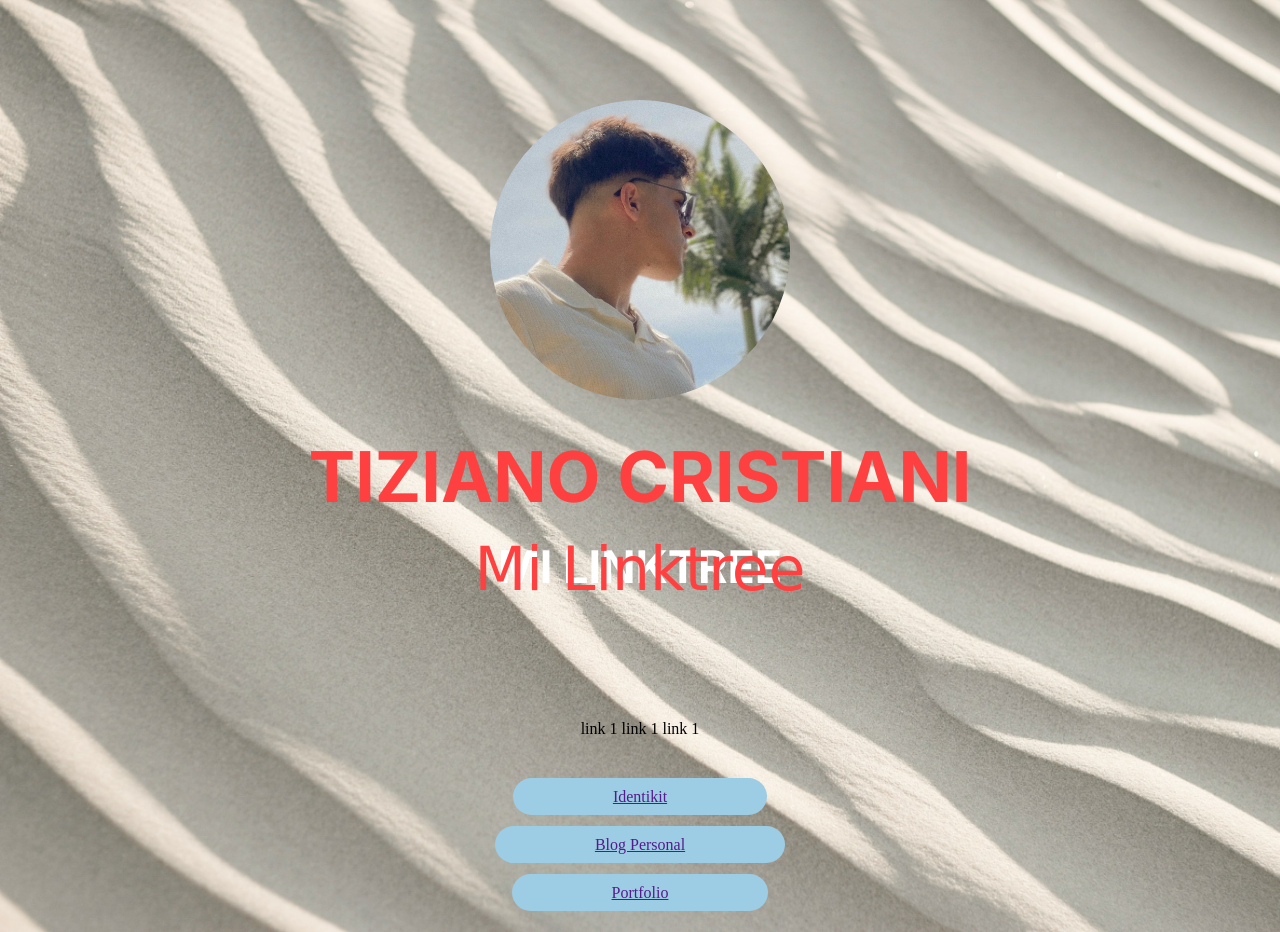
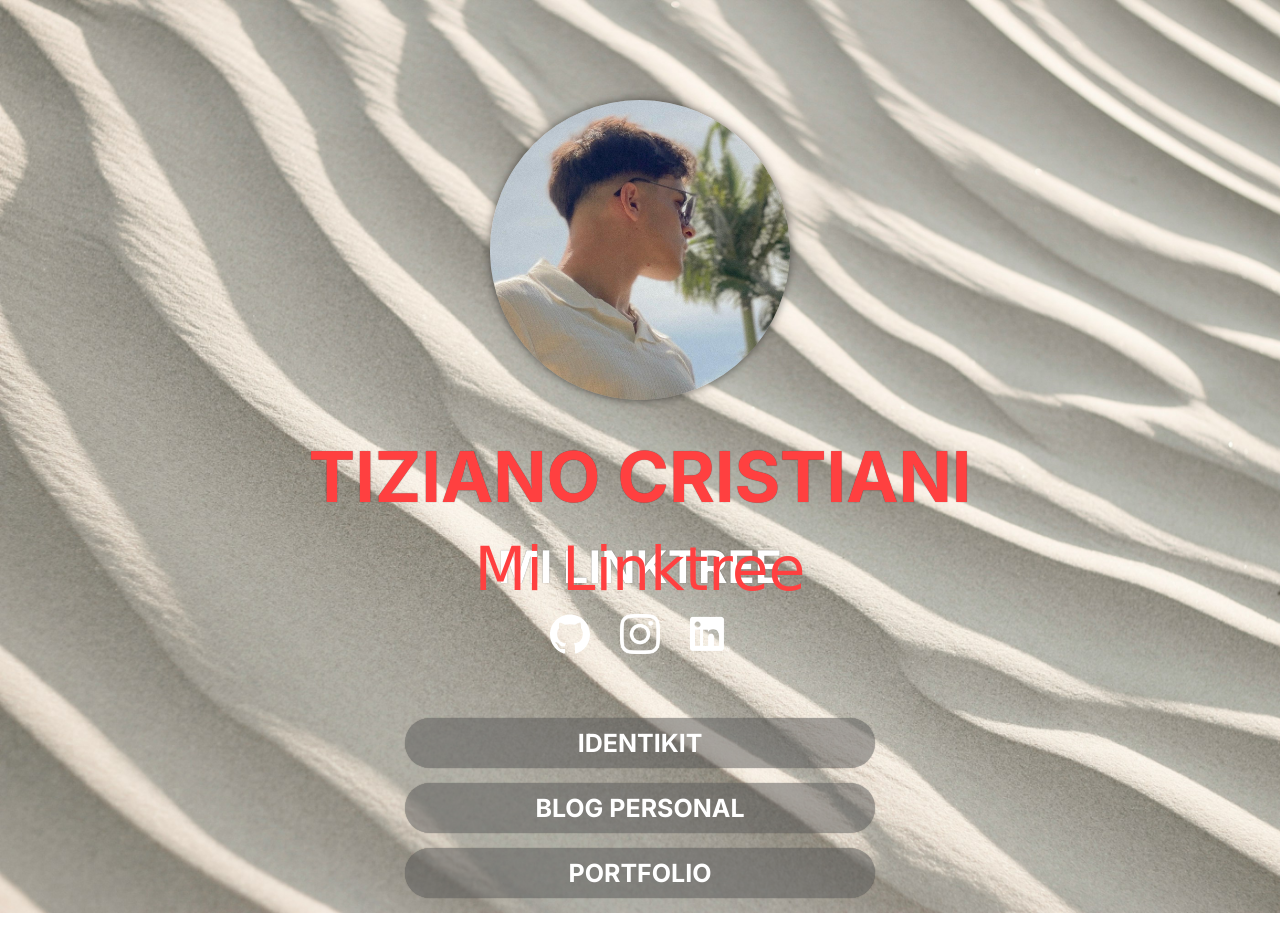
Before and after one commit to ZianoK/LinkTree, a plain HTML site: page principal.html in a window 1280 px wide. Drawn offline with Linux system fonts and the light colour scheme; a web font is replaced by a local one.

Commit message:
changes!

```diff
--- a/principal.css
+++ b/principal.css
@@ -3,16 +3,45 @@
     padding: 0;
 }
 
-img {
+.yo {
     width: 300px;
     border-radius: 100%;
     margin-top: 100px;
     margin-bottom: 30px;
+    box-shadow: 0px 0px 10px rgba(0, 0, 0, 0.521);
+}
+
+.redes {
+    display: flex;
+    justify-content: center;
+    gap: 30px;
+    /* espacio horizontal entre íconos */
+    padding: 10px 0;
+    /* espacio arriba y abajo del bloque */
+    list-style: none;
+}
+
+.redes li {
+    margin: 0;
+}
+
+.redes img {
+    width: 40px;
+    height: auto;
+    margin: 0;
+    filter: brightness(0) invert(1);
+    transition: transform 0.2s ease, background-color 0.3s ease;
+}
+
+.redes img:hover {
+    transform: scale(1.05);
 }
 
 header {
     text-align: center;
 }
+
+
 
 header ul li {
     display: inline;
@@ -25,6 +54,7 @@ header h1 {
     font-style: normal;
     color: rgb(255, 64, 64);
     font-size: 70px;
+    text-shadow: 0px 0px 1px rgba(0, 0, 0, 0.521);
 }
 
 header h2 {
@@ -36,6 +66,7 @@ header h2 {
     font-size: 45px;
     margin-top: 20px;
     margin-bottom: 0;
+    text-shadow: 0px 0px 1px rgba(0, 0, 0, 0.521);
 }
 
 header h3 {
@@ -46,35 +77,41 @@ header h3 {
     margin-top: -60px;
     color: rgb(255, 64, 64);
 }
+
 nav {
     text-align: center;
     margin-top: 50px;
 }
 
 nav li {
-    margin-bottom: 30px;
+    margin-bottom: 15px;
 
 }
 
-nav a {
-    padding: 10px 100px;
-    background-color: rgb(157, 205, 228);
+nav li a {
+    display: block;
+    width: 450px;
+    margin: 10px auto;
+    padding: 10px;
+    background-color: rgba(88, 88, 88, 0.514);
+    box-shadow: 0px 0px 1px rgba(0, 0, 0, 0.521);
     border-radius: 50px;
+    text-decoration: none;
+    font-size: 25px;
+    font-weight: bold;
+    color: white;
+    font-family: "Inter", sans-serif;
+    font-optical-sizing: auto;
+    transition: background-color 0.3s;
+
+}
+
+nav a:hover {
+    background-color: rgba(0, 0, 0, 0.404);
+    text-decoration: none;
 }
 
 body {
     background-image: url("./imagenes/arena.jpg");
     background-size: cover;
 }
-
-
-.video-boton {
-  width: 100px;
-  height: 100px;
-  border-radius: 50%;
-  object-fit: cover;
-}
-
-.video-boton:hover {
-  opacity: 1;
-}
--- a/principal.html
+++ b/principal.html
@@ -20,21 +20,21 @@
 
 <body>
     <header>
-        <img src="./imagenes/yo.jpg" alt="">
+        <img class="yo" src="./imagenes/yo.jpg" alt="me">
         <h1>TIZIANO CRISTIANI</h1>
         <h2>MI LINKTREE</h2>
         <h3>Mi Linktree</h3>
         <ul class="redes">
-            <li><a href=""><img src="" alt=""></a>link 1</li>
-            <li><a href=""><img src="" alt=""></a>link 1</li>
-            <li><a href=""><img src="" alt=""></a>link 1</li>
+            <li><a href="https://github.com/ZianoK"><img src="./imagenes/github.svg" alt=""></a></li>
+            <li><a href="https://instagram.com/tizocristiani"><img src="./imagenes/instagram.png" alt=""></a></li>
+            <li><a href="https://www.linkedin.com/in/tiziano-cristiani-320b03248/"><img src="./imagenes/linkedin.png" alt=""></a></li>
         </ul>
     </header>
     <nav>
         <ul>
-            <li><a href="">Identikit</a></li>
-            <li><a href="">Blog Personal</a></li>
-            <li><a href="">Portfolio</a></li>
+            <li><a href="">IDENTIKIT</a></li>
+            <li><a href="">BLOG PERSONAL</a></li>
+            <li><a href="">PORTFOLIO</a></li>
         </ul>
     </nav>
 
```
Also changed, not shown: imagenes/github.svg (added), imagenes/instagram.png (added), imagenes/linkedin.png (added). Lines whose indentation alone changed are shown as unchanged.
